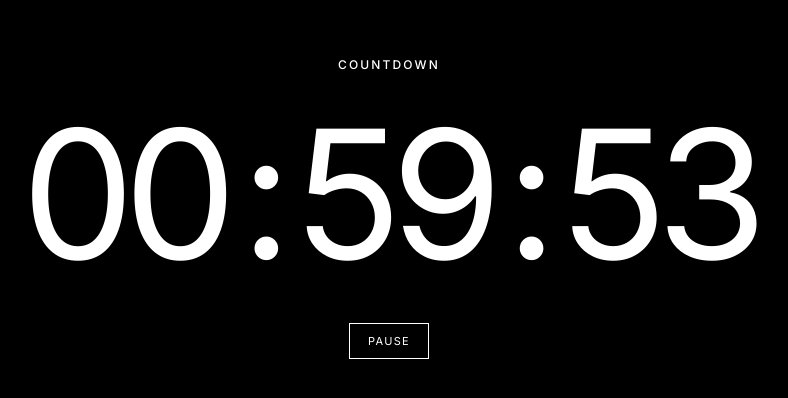
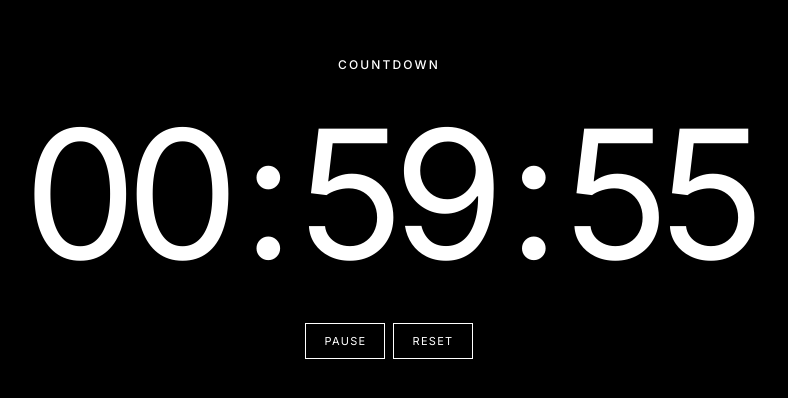
Before and after one commit to siddhantkrishna/countdown, a React (Vite) app: page / in a window 1280 px wide. Shown: the part 192-590 px from the top of the page, without its empty margins (251-1039 px from the left). Built offline with nearby package versions, Linux system fonts and the light colour scheme.

Commit message:
add timer reset control

```diff
--- a/src/App.tsx
+++ b/src/App.tsx
@@ -5,21 +5,23 @@ function App() {
   const [isPaused, setIsPaused] = useState(false);
 
   useEffect(() => {
-    if (isPaused) return;
+    if (isPaused || seconds === 0) return;
 
     const interval = setInterval(() => {
-      setSeconds((current) => {
-        if (current <= 0) return 0;
-        return current - 1;
-      });
+      setSeconds((current) => Math.max(current - 1, 0));
     }, 1000);
 
     return () => clearInterval(interval);
-  }, [isPaused]);
+  }, [isPaused, seconds]);
 
   const hours = Math.floor(seconds / 3600);
   const minutes = Math.floor((seconds % 3600) / 60);
   const remainingSeconds = seconds % 60;
+
+  const handleReset = () => {
+    setSeconds(3600);
+    setIsPaused(false);
+  };
 
   return (
     <main className="app">
@@ -37,6 +39,10 @@ function App() {
         <button onClick={() => setIsPaused((current) => !current)}>
           {isPaused ? "RESUME" : "PAUSE"}
         </button>
+
+        <button onClick={handleReset}>
+          RESET
+        </button>
       </div>
     </main>
   );
--- a/src/index.css
+++ b/src/index.css
@@ -54,6 +54,8 @@ input {
 }
 
 .controls {
+  display: flex;
+  gap: 8px;
   margin-top: 40px;
 }
 
@@ -65,6 +67,7 @@ input {
   cursor: pointer;
   font-size: 11px;
   letter-spacing: 0.12em;
+  transition: background 150ms ease, color 150ms ease;
 }
 
 .controls button:hover {
```
